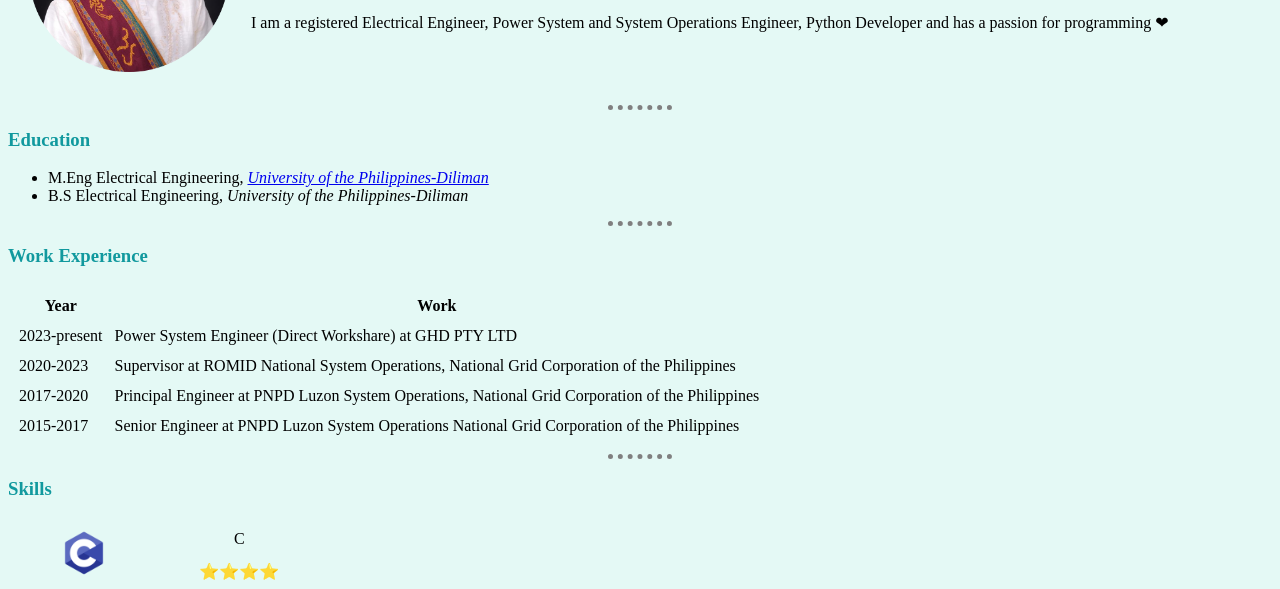
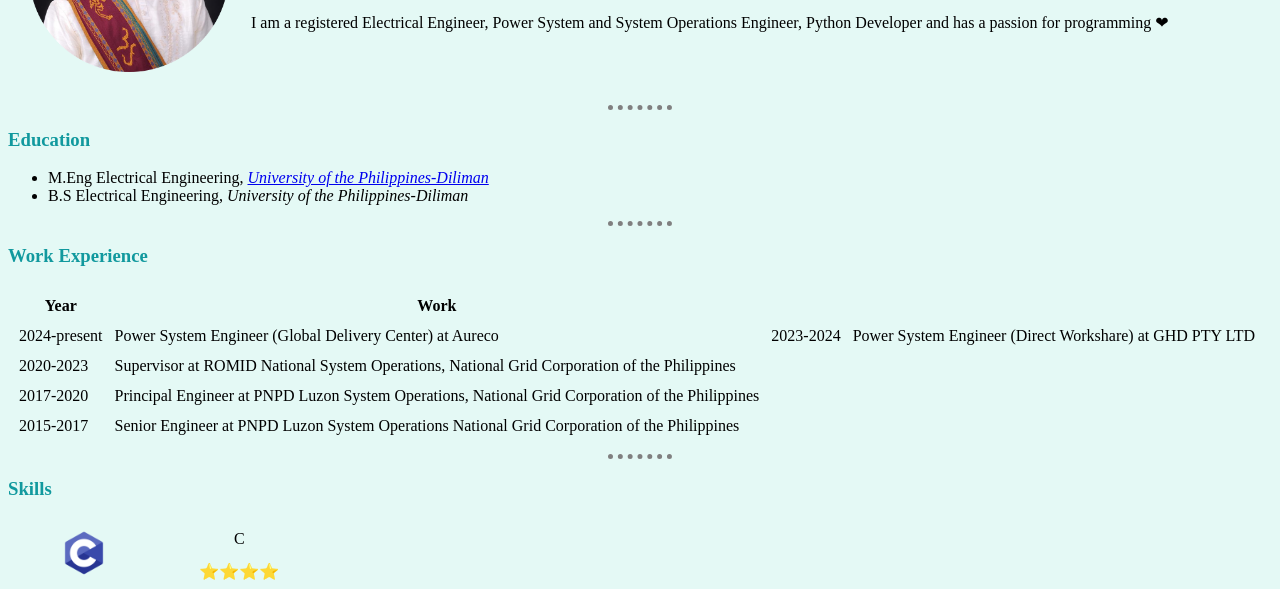
Before and after one commit to ehbartolo/my-CV, a plain HTML site: page resume.html in a window 1280 px wide. Shown: the part 157-746 px from the top of the page. Drawn offline with Linux system fonts and the light colour scheme.

Commit message:
Update resume.html

```diff
--- a/resume.html
+++ b/resume.html
@@ -43,7 +43,9 @@
 			</thead>
 			<tbody>
 				<tr>
-					<td>2023-present</td>
+					<td>2024-present</td>
+					<td>Power System Engineer (Global Delivery Center) at Aureco</td>
+					<td>2023-2024</td>
 					<td>Power System Engineer (Direct Workshare) at GHD PTY LTD</td>
 				</tr>
 				<tr>
```
